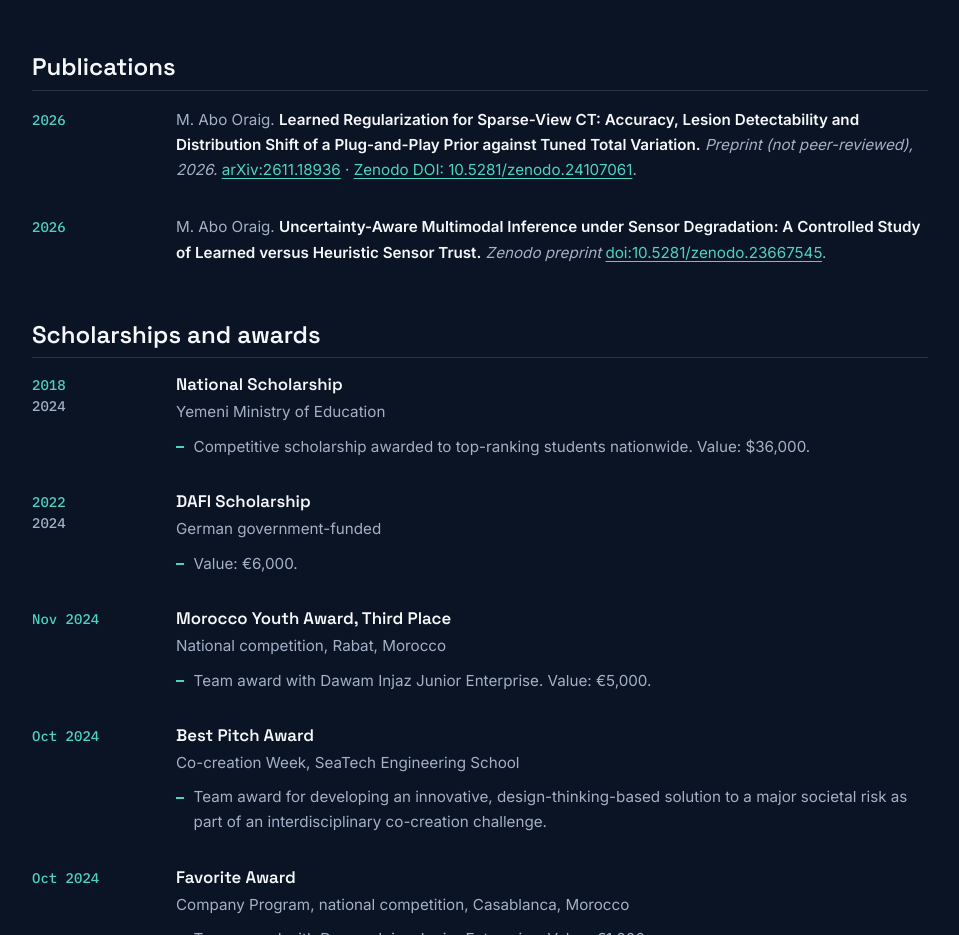
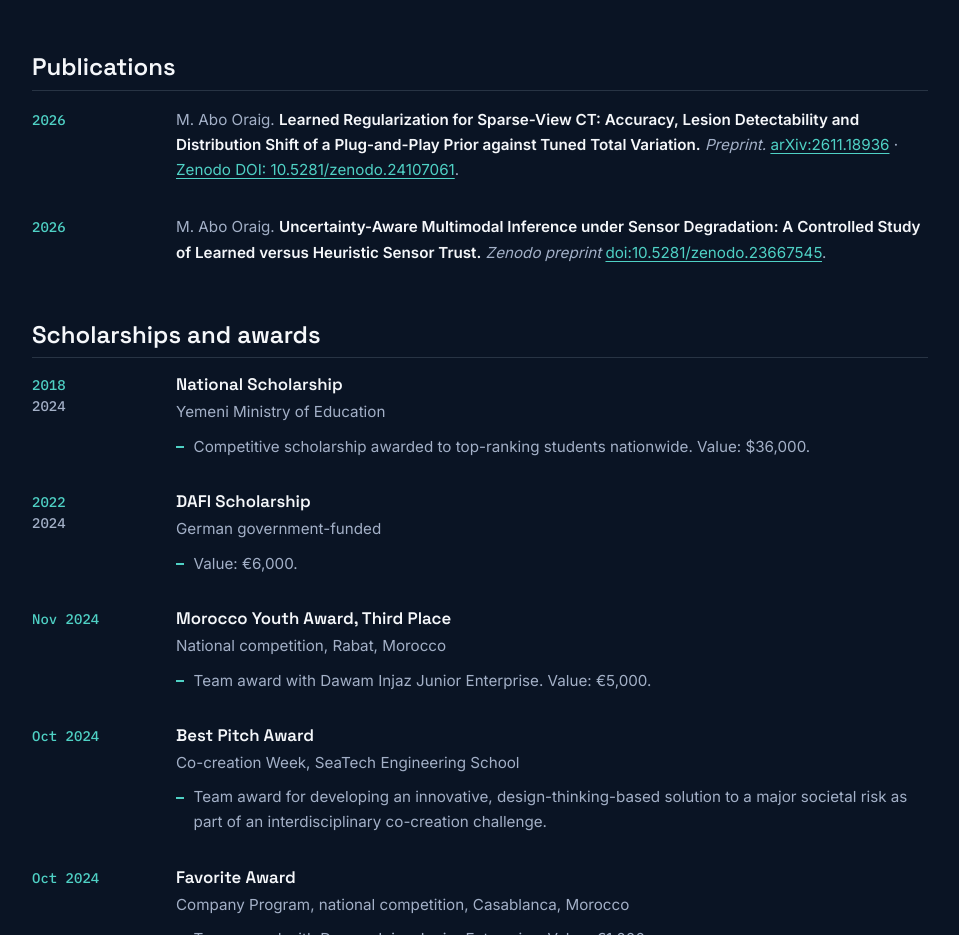
Before and after one commit to AboOraig/me, a plain HTML site: page cv.html in a window 1280 px wide. Shown: the part 1283-2218 px from the top of the page, without its empty margins (160-1119 px from the left). Drawn offline with Linux system fonts and the light colour scheme; files whose address does not match are found by name.

Commit message:
Update publication status in cv.html

```diff
--- a/cv.html
+++ b/cv.html
@@ -160,7 +160,7 @@
               <p class="cv-pub">
                 M. Abo Oraig.
                 <strong>Learned Regularization for Sparse-View CT: Accuracy, Lesion Detectability and Distribution Shift of a Plug-and-Play Prior against Tuned Total Variation.</strong>
-                <em>Preprint (not peer-reviewed), 2026.</em>
+                <em>Preprint.</em>
                 <a href="https://arxiv.org/abs/2611.18936" target="_blank" rel="noopener noreferrer">arXiv:2611.18936</a>
                 ·
                 <a href="https://zenodo.org/records/24107061" target="_blank" rel="noopener noreferrer">Zenodo DOI: 10.5281/zenodo.24107061</a>.
```
